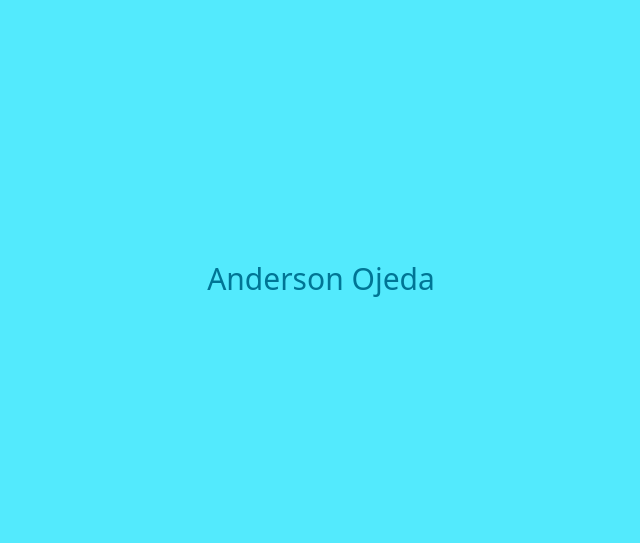
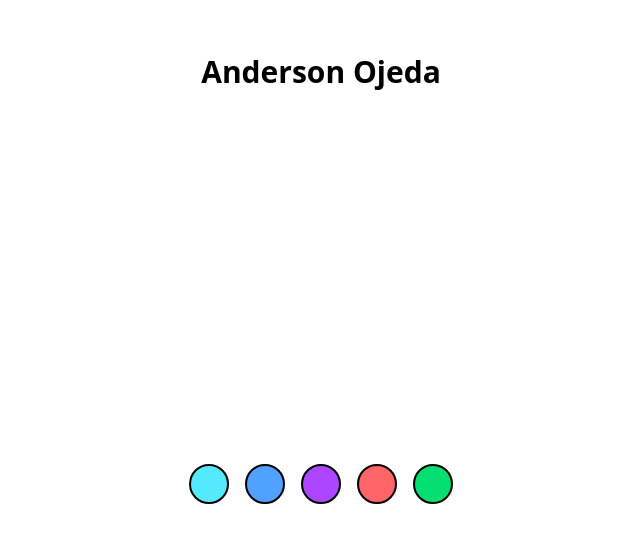
Before and after one commit to AndersonOjeda/portfolio, a Next.js app: page / in a window 1280 px wide. Shown: the part 121-664 px from the top of the page, without its empty margins (319-959 px from the left). Built offline with nearby package versions, Linux system fonts and the light colour scheme.

Commit message:
Actualización del código

```diff
--- a/src/app/page.tsx
+++ b/src/app/page.tsx
@@ -1,8 +1,16 @@
+export default function Home({ searchParams }: { searchParams: { color?: string } }) {
+  const color = searchParams.color || "white";
 
-export default function Home() {
   return (
-    <main className='flex items-center justify-center w-screen h-screen bg bg-cyan-300'>
-      <h1 className='text-cyan-700 text-3xl'>Anderson Ojeda </h1>
+    <main className={`grid place-items-center w-screen h-screen bg-${color}`}>
+      <h1 className="text-3xl font-bold text-black">Anderson Ojeda</h1>
+      <div className="grid grid-cols-5 gap-4 mt-6">
+        <a href="?color=cyan-300" className="w-10 h-10 rounded-full bg-cyan-300 border-2 border-black"></a>
+        <a href="?color=blue-400" className="w-10 h-10 rounded-full bg-blue-400 border-2 border-black"></a>
+        <a href="?color=purple-500" className="w-10 h-10 rounded-full bg-purple-500 border-2 border-black"></a>
+        <a href="?color=red-400" className="w-10 h-10 rounded-full bg-red-400 border-2 border-black"></a>
+        <a href="?color=green-400" className="w-10 h-10 rounded-full bg-green-400 border-2 border-black"></a>
+      </div>
     </main>
   );
 }
```
Also changed, not shown: package.json (+8 -8 lines), 1 other file (tests, documents, lock files or other folders).
